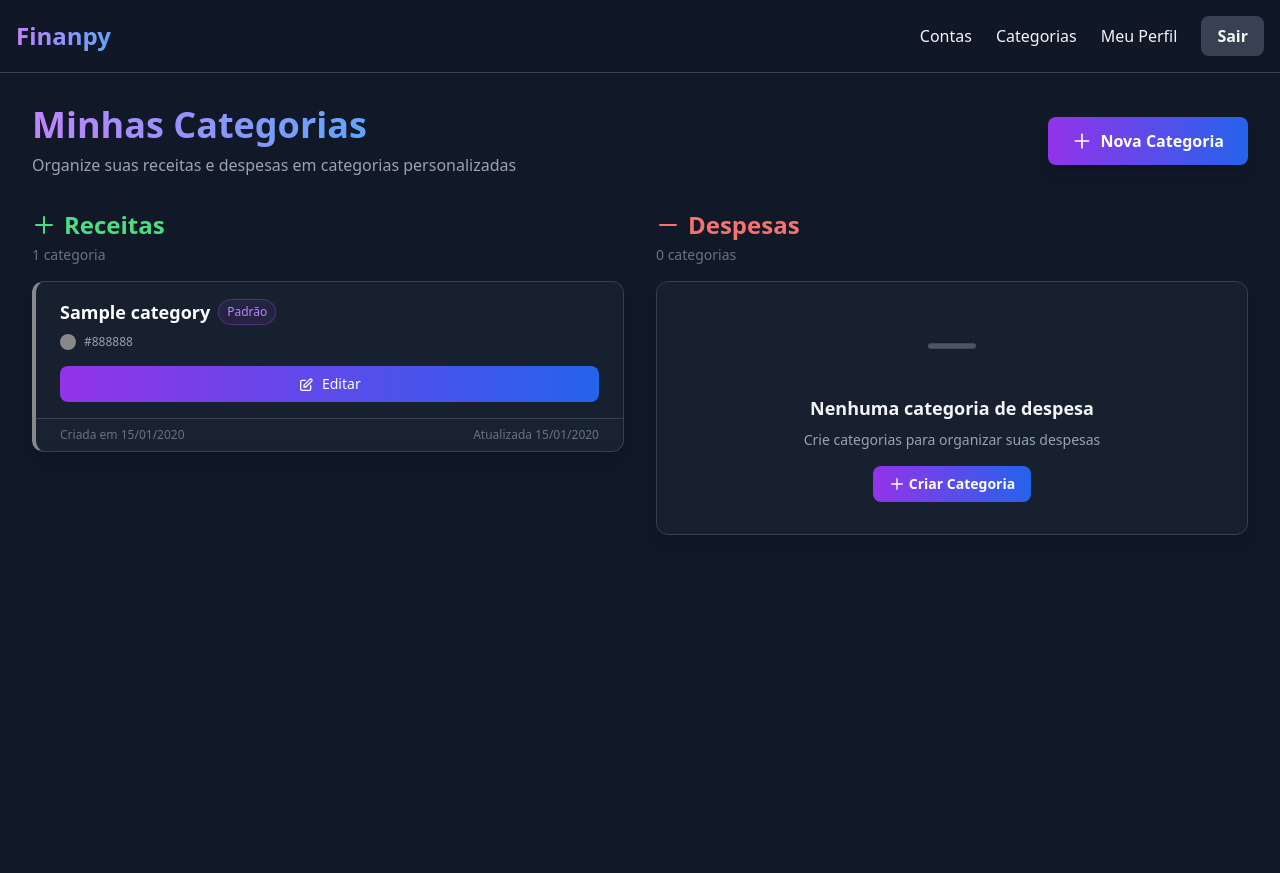
After one commit to MrSwolkin/finanpy, a Django app: page /categories/ in a window 1280 px wide. The commit adds this page. Run offline with Django 5.2, Linux system fonts and the light colour scheme; a user stored in the database is signed in; tables that the repository leaves empty hold one stand-in row (values such as "Sample post"); some libraries are stand-ins or nearby versions.

Commit message:
feat: TASKS.md 23б 24 categories-templates-urls

```diff
--- /dev/null
+++ b/categories/urls.py
@@ -0,0 +1,17 @@
+from django.urls import path
+
+from .views import (
+    CategoryListView,
+    CategoryCreateView,
+    CategoryUpdateView,
+    CategoryDeleteView,
+)
+
+app_name = 'categories'
+
+urlpatterns = [
+    path('', CategoryListView.as_view(), name='list'),
+    path('create/', CategoryCreateView.as_view(), name='create'),
+    path('<int:pk>/edit/', CategoryUpdateView.as_view(), name='update'),
+    path('<int:pk>/delete/', CategoryDeleteView.as_view(), name='delete'),
+]
--- a/core/urls.py
+++ b/core/urls.py
@@ -26,6 +26,7 @@ urlpatterns = [
     path("", include("users.urls")),
     path("", include("profiles.urls")),
     path("accounts/", include("accounts.urls")),
+    path("categories/", include("categories.urls")),
 ]
 
 # Serve media files in development
--- /dev/null
+++ b/templates/categories/category_list.html
@@ -0,0 +1,263 @@
+{% extends 'base/base.html' %}
+
+{% block title %}Minhas Categorias - Finanpy{% endblock %}
+
+{% block content %}
+<div class="min-h-screen bg-gray-900 px-4 py-8 sm:px-6 lg:px-8">
+    <div class="container mx-auto max-w-7xl">
+        <!-- Header -->
+        <div class="mb-8">
+            <div class="flex flex-col sm:flex-row sm:items-center sm:justify-between gap-4">
+                <div>
+                    <h1 class="text-3xl md:text-4xl font-bold mb-2">
+                        <span class="bg-gradient-to-r from-purple-400 to-blue-400 bg-clip-text text-transparent">
+                            Minhas Categorias
+                        </span>
+                    </h1>
+                    <p class="text-gray-400 text-sm md:text-base">
+                        Organize suas receitas e despesas em categorias personalizadas
+                    </p>
+                </div>
+                <div>
+                    <a
+                        href="{% url 'categories:create' %}"
+                        class="inline-flex items-center px-6 py-3 bg-gradient-to-r from-purple-600 to-blue-600 text-white rounded-lg font-semibold hover:from-purple-700 hover:to-blue-700 transition-all duration-200 shadow-lg hover:shadow-xl"
+                    >
+                        <svg class="w-5 h-5 mr-2" fill="none" stroke="currentColor" viewBox="0 0 24 24">
+                            <path stroke-linecap="round" stroke-linejoin="round" stroke-width="2" d="M12 4v16m8-8H4"></path>
+                        </svg>
+                        Nova Categoria
+                    </a>
+                </div>
+            </div>
+        </div>
+
+        <!-- Categories Grid: Two Columns -->
+        {% if income_categories or expense_categories %}
+        <div class="grid grid-cols-1 lg:grid-cols-2 gap-6 lg:gap-8">
+            <!-- Income Categories Column -->
+            <div>
+                <div class="mb-4">
+                    <h2 class="text-xl md:text-2xl font-bold text-green-400 flex items-center">
+                        <svg class="w-6 h-6 mr-2" fill="none" stroke="currentColor" viewBox="0 0 24 24">
+                            <path stroke-linecap="round" stroke-linejoin="round" stroke-width="2" d="M12 4v16m8-8H4"></path>
+                        </svg>
+                        Receitas
+                    </h2>
+                    <p class="text-gray-500 text-sm mt-1">{{ income_categories|length }} categoria{{ income_categories|length|pluralize }}</p>
+                </div>
+
+                {% if income_categories %}
+                <div class="space-y-4">
+                    {% for category in income_categories %}
+                    <div class="bg-gray-800/50 backdrop-blur-sm border border-gray-700 rounded-xl shadow-lg hover:shadow-xl transition-all duration-200 overflow-hidden" style="border-left: 4px solid {{ category.color }}">
+                        <div class="px-6 py-4">
+                            <div class="flex items-start justify-between mb-3">
+                                <div class="flex-1">
+                                    <div class="flex items-center gap-2 mb-2">
+                                        <h3 class="text-lg font-semibold text-white">
+                                            {{ category.name }}
+                                        </h3>
+                                        {% if category.is_default %}
+                                        <span class="inline-flex items-center px-2 py-1 rounded-full text-xs font-medium bg-purple-500/10 text-purple-400 border border-purple-500/30">
+                                            Padrão
+                                        </span>
+                                        {% endif %}
+                                    </div>
+                                    <div class="flex items-center gap-2">
+                                        <div class="w-4 h-4 rounded-full" style="background-color: {{ category.color }}"></div>
+                                        <span class="text-xs text-gray-400">{{ category.color }}</span>
+                                    </div>
+                                </div>
+                            </div>
+
+                            <!-- Action Buttons -->
+                            <div class="flex gap-2 mt-4">
+                                <a
+                                    href="{% url 'categories:update' category.pk %}"
+                                    class="flex-1 px-4 py-2 bg-gradient-to-r from-purple-600 to-blue-600 text-white rounded-lg font-medium hover:from-purple-700 hover:to-blue-700 transition-all duration-200 text-center text-sm"
+                                >
+                                    <svg class="w-4 h-4 inline mr-1" fill="none" stroke="currentColor" viewBox="0 0 24 24">
+                                        <path stroke-linecap="round" stroke-linejoin="round" stroke-width="2" d="M11 5H6a2 2 0 00-2 2v11a2 2 0 002 2h11a2 2 0 002-2v-5m-1.414-9.414a2 2 0 112.828 2.828L11.828 15H9v-2.828l8.586-8.586z"></path>
+                                    </svg>
+                                    Editar
+                                </a>
+                                {% if not category.is_default %}
+                                <a
+                                    href="{% url 'categories:delete' category.pk %}"
+                                    class="px-4 py-2 bg-red-600 text-white rounded-lg font-medium hover:bg-red-700 transition-all duration-200 text-center text-sm"
+                                    title="Excluir categoria"
+                                >
+                                    <svg class="w-4 h-4" fill="none" stroke="currentColor" viewBox="0 0 24 24">
+                                        <path stroke-linecap="round" stroke-linejoin="round" stroke-width="2" d="M19 7l-.867 12.142A2 2 0 0116.138 21H7.862a2 2 0 01-1.995-1.858L5 7m5 4v6m4-6v6m1-10V4a1 1 0 00-1-1h-4a1 1 0 00-1 1v3M4 7h16"></path>
+                                    </svg>
+                                </a>
+                                {% endif %}
+                            </div>
+                        </div>
+
+                        <!-- Footer Info -->
+                        <div class="px-6 py-2 bg-gray-800/30 border-t border-gray-700">
+                            <div class="flex items-center justify-between text-xs text-gray-500">
+                                <span>Criada em {{ category.created_at|date:"d/m/Y" }}</span>
+                                <span>Atualizada {{ category.updated_at|date:"d/m/Y" }}</span>
+                            </div>
+                        </div>
+                    </div>
+                    {% endfor %}
+                </div>
+                {% else %}
+                <!-- Empty State for Income -->
+                <div class="bg-gray-800/50 backdrop-blur-sm border border-gray-700 rounded-xl shadow-lg p-8 text-center">
+                    <div class="max-w-sm mx-auto">
+                        <svg class="w-16 h-16 mx-auto text-gray-600 mb-4" fill="none" stroke="currentColor" viewBox="0 0 24 24">
+                            <path stroke-linecap="round" stroke-linejoin="round" stroke-width="2" d="M12 4v16m8-8H4"></path>
+                        </svg>
+                        <h3 class="text-lg font-bold text-gray-100 mb-2">
+                            Nenhuma categoria de receita
+                        </h3>
+                        <p class="text-gray-400 text-sm mb-4">
+                            Crie categorias para organizar suas receitas
+                        </p>
+                        <a
+                            href="{% url 'categories:create' %}"
+                            class="inline-flex items-center px-4 py-2 bg-gradient-to-r from-purple-600 to-blue-600 text-white rounded-lg font-semibold hover:from-purple-700 hover:to-blue-700 transition-all duration-200 text-sm"
+                        >
+                            <svg class="w-4 h-4 mr-1" fill="none" stroke="currentColor" viewBox="0 0 24 24">
+                                <path stroke-linecap="round" stroke-linejoin="round" stroke-width="2" d="M12 4v16m8-8H4"></path>
+                            </svg>
+                            Criar Categoria
+                        </a>
+                    </div>
+                </div>
+                {% endif %}
+            </div>
+
+            <!-- Expense Categories Column -->
+            <div>
+                <div class="mb-4">
+                    <h2 class="text-xl md:text-2xl font-bold text-red-400 flex items-center">
+                        <svg class="w-6 h-6 mr-2" fill="none" stroke="currentColor" viewBox="0 0 24 24">
+                            <path stroke-linecap="round" stroke-linejoin="round" stroke-width="2" d="M20 12H4"></path>
+                        </svg>
+                        Despesas
+                    </h2>
+                    <p class="text-gray-500 text-sm mt-1">{{ expense_categories|length }} categoria{{ expense_categories|length|pluralize }}</p>
+                </div>
+
+                {% if expense_categories %}
+                <div class="space-y-4">
+                    {% for category in expense_categories %}
+                    <div class="bg-gray-800/50 backdrop-blur-sm border border-gray-700 rounded-xl shadow-lg hover:shadow-xl transition-all duration-200 overflow-hidden" style="border-left: 4px solid {{ category.color }}">
+                        <div class="px-6 py-4">
+                            <div class="flex items-start justify-between mb-3">
+                                <div class="flex-1">
+                                    <div class="flex items-center gap-2 mb-2">
+                                        <h3 class="text-lg font-semibold text-white">
+                                            {{ category.name }}
+                                        </h3>
+                                        {% if category.is_default %}
+                                        <span class="inline-flex items-center px-2 py-1 rounded-full text-xs font-medium bg-purple-500/10 text-purple-400 border border-purple-500/30">
+                                            Padrão
+                                        </span>
+                                        {% endif %}
+                                    </div>
+                                    <div class="flex items-center gap-2">
+                                        <div class="w-4 h-4 rounded-full" style="background-color: {{ category.color }}"></div>
+                                        <span class="text-xs text-gray-400">{{ category.color }}</span>
+                                    </div>
+                                </div>
+                            </div>
+
+                            <!-- Action Buttons -->
+                            <div class="flex gap-2 mt-4">
+                                <a
+                                    href="{% url 'categories:update' category.pk %}"
+                                    class="flex-1 px-4 py-2 bg-gradient-to-r from-purple-600 to-blue-600 text-white rounded-lg font-medium hover:from-purple-700 hover:to-blue-700 transition-all duration-200 text-center text-sm"
+                                >
+                                    <svg class="w-4 h-4 inline mr-1" fill="none" stroke="currentColor" viewBox="0 0 24 24">
+                                        <path stroke-linecap="round" stroke-linejoin="round" stroke-width="2" d="M11 5H6a2 2 0 00-2 2v11a2 2 0 002 2h11a2 2 0 002-2v-5m-1.414-9.414a2 2 0 112.828 2.828L11.828 15H9v-2.828l8.586-8.586z"></path>
+                                    </svg>
+                                    Editar
+                                </a>
+                                {% if not category.is_default %}
+                                <a
+                                    href="{% url 'categories:delete' category.pk %}"
+                                    class="px-4 py-2 bg-red-600 text-white rounded-lg font-medium hover:bg-red-700 transition-all duration-200 text-center text-sm"
+                                    title="Excluir categoria"
+                                >
+                                    <svg class="w-4 h-4" fill="none" stroke="currentColor" viewBox="0 0 24 24">
+                                        <path stroke-linecap="round" stroke-linejoin="round" stroke-width="2" d="M19 7l-.867 12.142A2 2 0 0116.138 21H7.862a2 2 0 01-1.995-1.858L5 7m5 4v6m4-6v6m1-10V4a1 1 0 00-1-1h-4a1 1 0 00-1 1v3M4 7h16"></path>
+                                    </svg>
+                                </a>
+                                {% endif %}
+                            </div>
+                        </div>
+
+                        <!-- Footer Info -->
+                        <div class="px-6 py-2 bg-gray-800/30 border-t border-gray-700">
+                            <div class="flex items-center justify-between text-xs text-gray-500">
+                                <span>Criada em {{ category.created_at|date:"d/m/Y" }}</span>
+                                <span>Atualizada {{ category.updated_at|date:"d/m/Y" }}</span>
+                            </div>
+                        </div>
+                    </div>
+                    {% endfor %}
+                </div>
+                {% else %}
+                <!-- Empty State for Expense -->
+                <div class="bg-gray-800/50 backdrop-blur-sm border border-gray-700 rounded-xl shadow-lg p-8 text-center">
+                    <div class="max-w-sm mx-auto">
+                        <svg class="w-16 h-16 mx-auto text-gray-600 mb-4" fill="none" stroke="currentColor" viewBox="0 0 24 24">
+                            <path stroke-linecap="round" stroke-linejoin="round" stroke-width="2" d="M20 12H4"></path>
+                        </svg>
+                        <h3 class="text-lg font-bold text-gray-100 mb-2">
+                            Nenhuma categoria de despesa
+                        </h3>
+                        <p class="text-gray-400 text-sm mb-4">
+                            Crie categorias para organizar suas despesas
+                        </p>
+                        <a
+                            href="{% url 'categories:create' %}"
+                            class="inline-flex items-center px-4 py-2 bg-gradient-to-r from-purple-600 to-blue-600 text-white rounded-lg font-semibold hover:from-purple-700 hover:to-blue-700 transition-all duration-200 text-sm"
+                        >
+                            <svg class="w-4 h-4 mr-1" fill="none" stroke="currentColor" viewBox="0 0 24 24">
+                                <path stroke-linecap="round" stroke-linejoin="round" stroke-width="2" d="M12 4v16m8-8H4"></path>
+                            </svg>
+                            Criar Categoria
+                        </a>
+                    </div>
+                </div>
+                {% endif %}
+            </div>
+        </div>
+        {% else %}
+        <!-- Complete Empty State (No categories at all) -->
+        <div class="bg-gray-800/50 backdrop-blur-sm border border-gray-700 rounded-xl shadow-lg p-12 text-center">
+            <div class="max-w-md mx-auto">
+                <div class="mb-6">
+                    <svg class="w-20 h-20 mx-auto text-gray-600" fill="none" stroke="currentColor" viewBox="0 0 24 24">
+                        <path stroke-linecap="round" stroke-linejoin="round" stroke-width="2" d="M7 7h.01M7 3h5c.512 0 1.024.195 1.414.586l7 7a2 2 0 010 2.828l-7 7a2 2 0 01-2.828 0l-7-7A1.994 1.994 0 013 12V7a4 4 0 014-4z"></path>
+                    </svg>
+                </div>
+                <h3 class="text-2xl font-bold text-gray-100 mb-3">
+                    Nenhuma categoria cadastrada
+                </h3>
+                <p class="text-gray-400 mb-8">
+                    Comece criando categorias para organizar suas receitas e despesas
+                </p>
+                <a
+                    href="{% url 'categories:create' %}"
+                    class="inline-flex items-center px-6 py-3 bg-gradient-to-r from-purple-600 to-blue-600 text-white rounded-lg font-semibold hover:from-purple-700 hover:to-blue-700 transition-all duration-200 shadow-lg hover:shadow-xl"
+                >
+                    <svg class="w-5 h-5 mr-2" fill="none" stroke="currentColor" viewBox="0 0 24 24">
+                        <path stroke-linecap="round" stroke-linejoin="round" stroke-width="2" d="M12 4v16m8-8H4"></path>
+                    </svg>
+                    Criar Primeira Categoria
+                </a>
+            </div>
+        </div>
+        {% endif %}
+    </div>
+</div>
+{% endblock %}
--- a/templates/partials/navbar.html
+++ b/templates/partials/navbar.html
@@ -16,6 +16,10 @@
                     <a href="{% url 'accounts:list' %}"
                        class="text-gray-100 hover:text-white font-medium transition-colors duration-200">
                         Contas
+                    </a>
+                    <a href="{% url 'categories:list' %}"
+                       class="text-gray-100 hover:text-white font-medium transition-colors duration-200">
+                        Categorias
                     </a>
                     <a href="{% url 'profiles:detail' %}"
                        class="text-gray-100 hover:text-white font-medium transition-colors duration-200">
@@ -65,6 +69,10 @@
                        class="text-gray-100 hover:text-white font-medium transition-colors duration-200 py-2">
                         Contas
                     </a>
+                    <a href="{% url 'categories:list' %}"
+                       class="text-gray-100 hover:text-white font-medium transition-colors duration-200 py-2">
+                        Categorias
+                    </a>
                     <a href="{% url 'profiles:detail' %}"
                        class="text-gray-100 hover:text-white font-medium transition-colors duration-200 py-2">
                         Meu Perfil
```
Also changed, not shown: TASKS.md (+7 -7 lines), templates/categories/category_confirm_delete.html (added, +136 -0 lines), templates/categories/category_form.html (added, +227 -0 lines).
